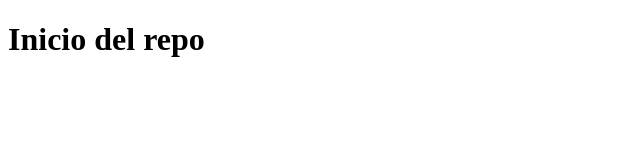
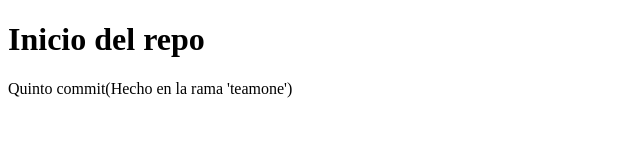
Before and after one commit to YeissonOrtiz2183/Workshop, a plain HTML site: page index.html in a window 1280 px wide. Shown: the whole page, without its empty margins (0-640 px from the left). Drawn offline with Linux system fonts and the light colour scheme.

Commit message:
Quinto commit

```diff
--- a/index.html
+++ b/index.html
@@ -8,5 +8,6 @@
 </head>
 <body>
     <h1>Inicio del repo</h1>
+    <p>Quinto commit(Hecho en la rama 'teamone')</p>
 </body>
 </html>
```
